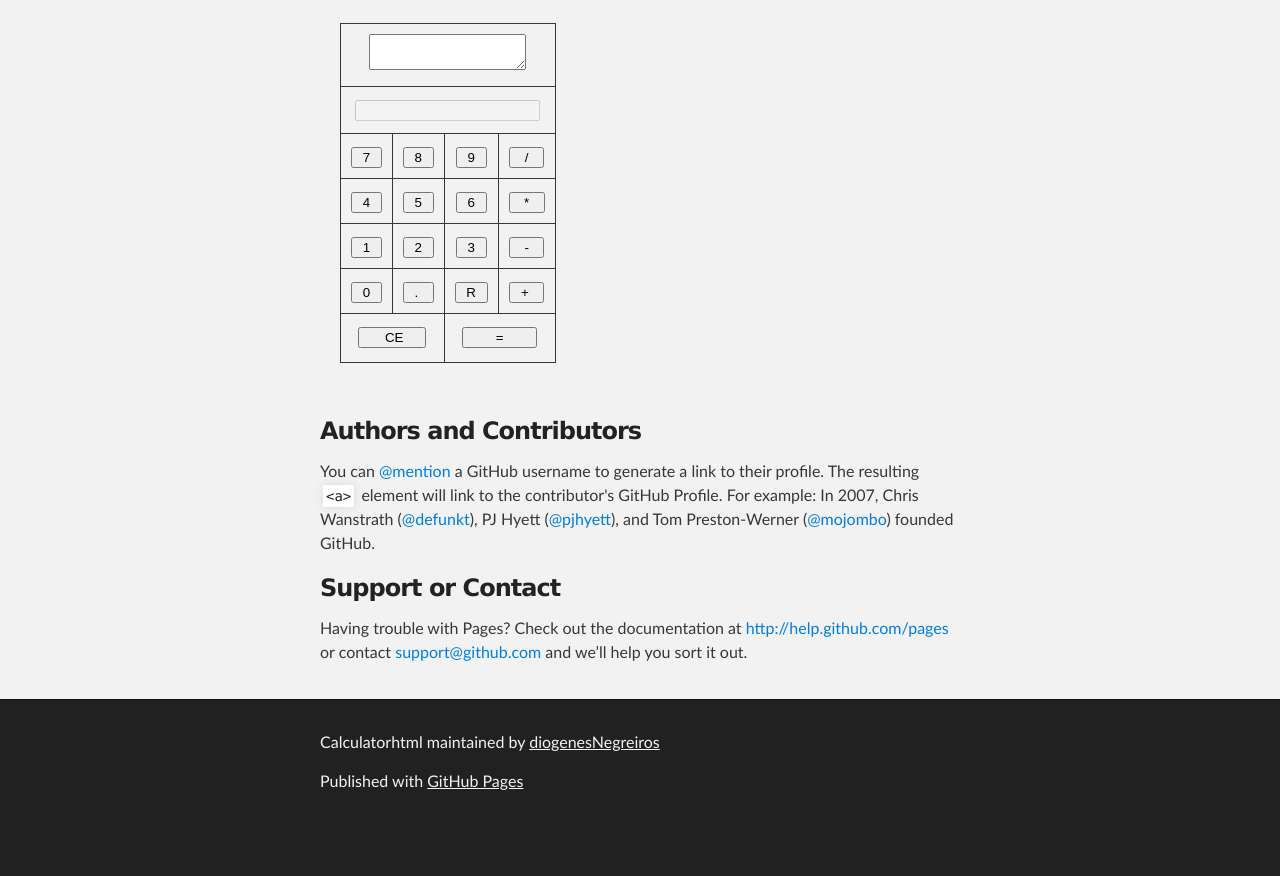
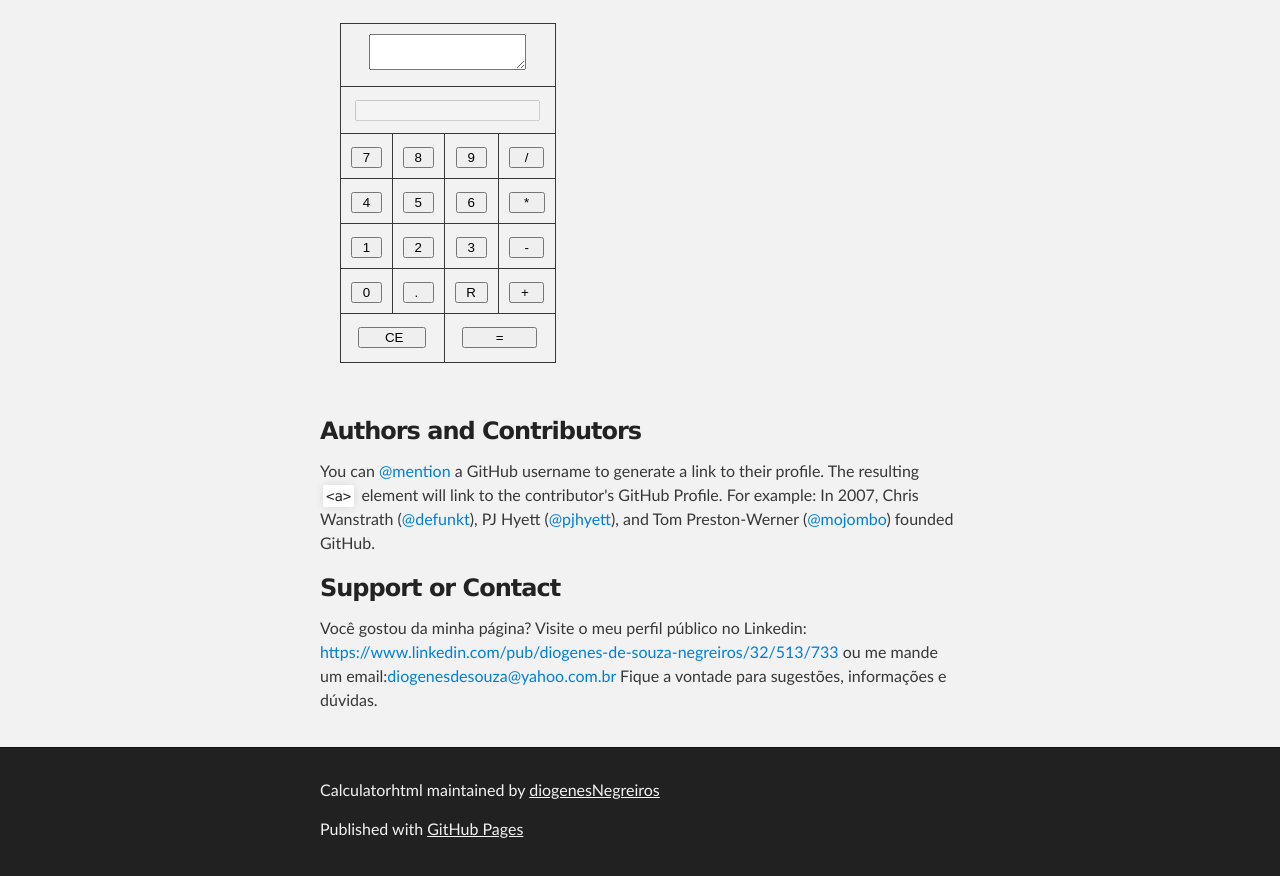
Before and after one commit to diogenesNegreiros/calculatorHTML, a plain HTML site: page index.html in a window 1280 px wide. Shown: the part 938-1814 px from the top of the page. Before the commit the page ends 1766 px from the top, so only its background shows below. Drawn offline with Linux system fonts and the light colour scheme.

Commit message:
Update index.html
Add meu email e meu linkedim

```diff
--- a/index.html
+++ b/index.html
@@ -146,7 +146,7 @@ $ git checkout gh-pages
 <h3>
 <a id="support-or-contact" class="anchor" href="#support-or-contact" aria-hidden="true"><span class="octicon octicon-link"></span></a>Support or Contact</h3>
 
-<p>Having trouble with Pages? Check out the documentation at <a href="http://help.github.com/pages">http://help.github.com/pages</a> or contact <a href="mailto:support@github.com">support@github.com</a> and we’ll help you sort it out.</p>
+<p>Você gostou da minha página? Visite o meu perfil público no Linkedin: <a href="https://www.linkedin.com/pub/diogenes-de-souza-negreiros/32/513/733">https://www.linkedin.com/pub/diogenes-de-souza-negreiros/32/513/733</a> ou me mande um email:<a href="mailto:diogenesdesouza@yahoo.com.br">diogenesdesouza@yahoo.com.br</a> Fique a vontade para sugestões, informações e dúvidas.</p>
       </section>
     </div>
 
```
